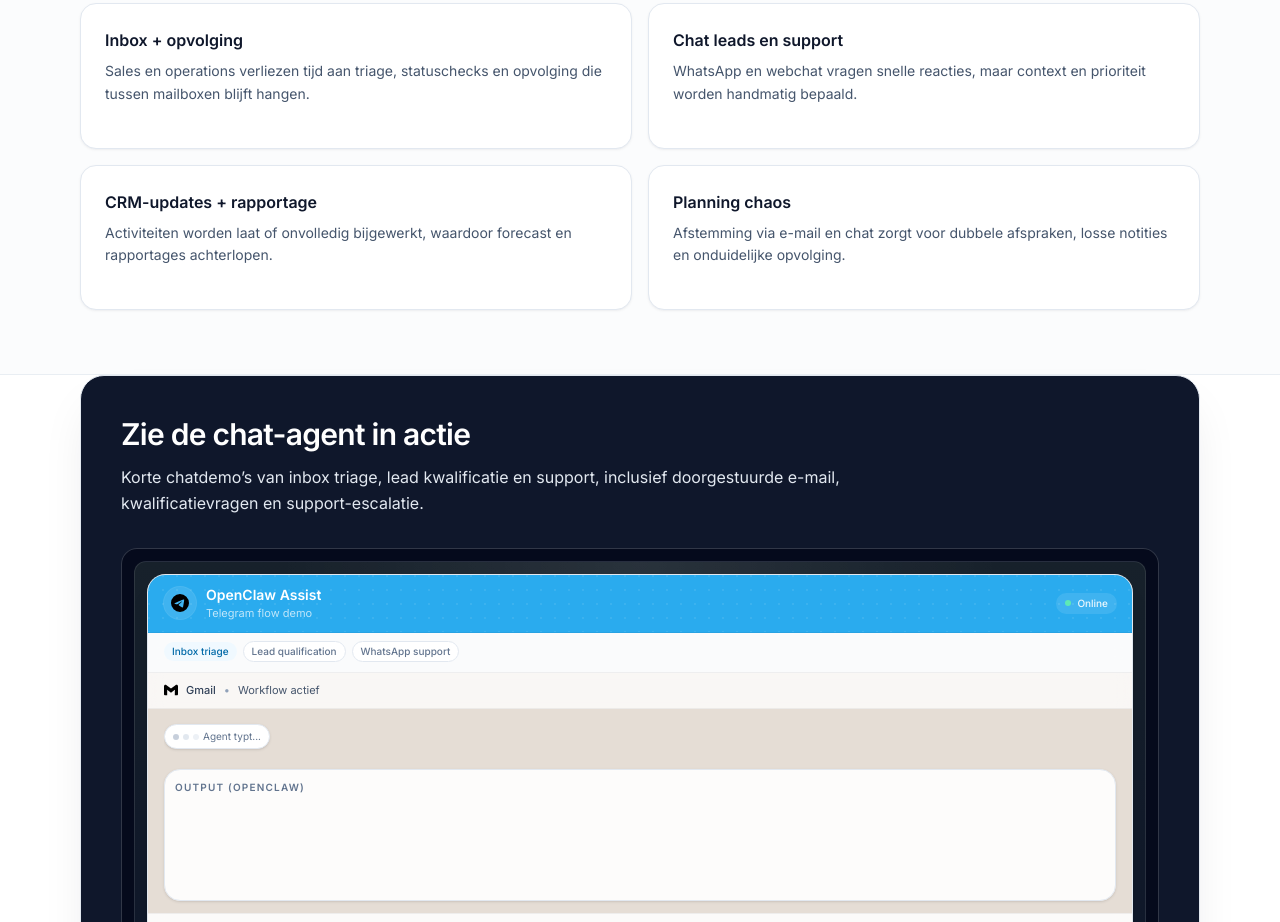
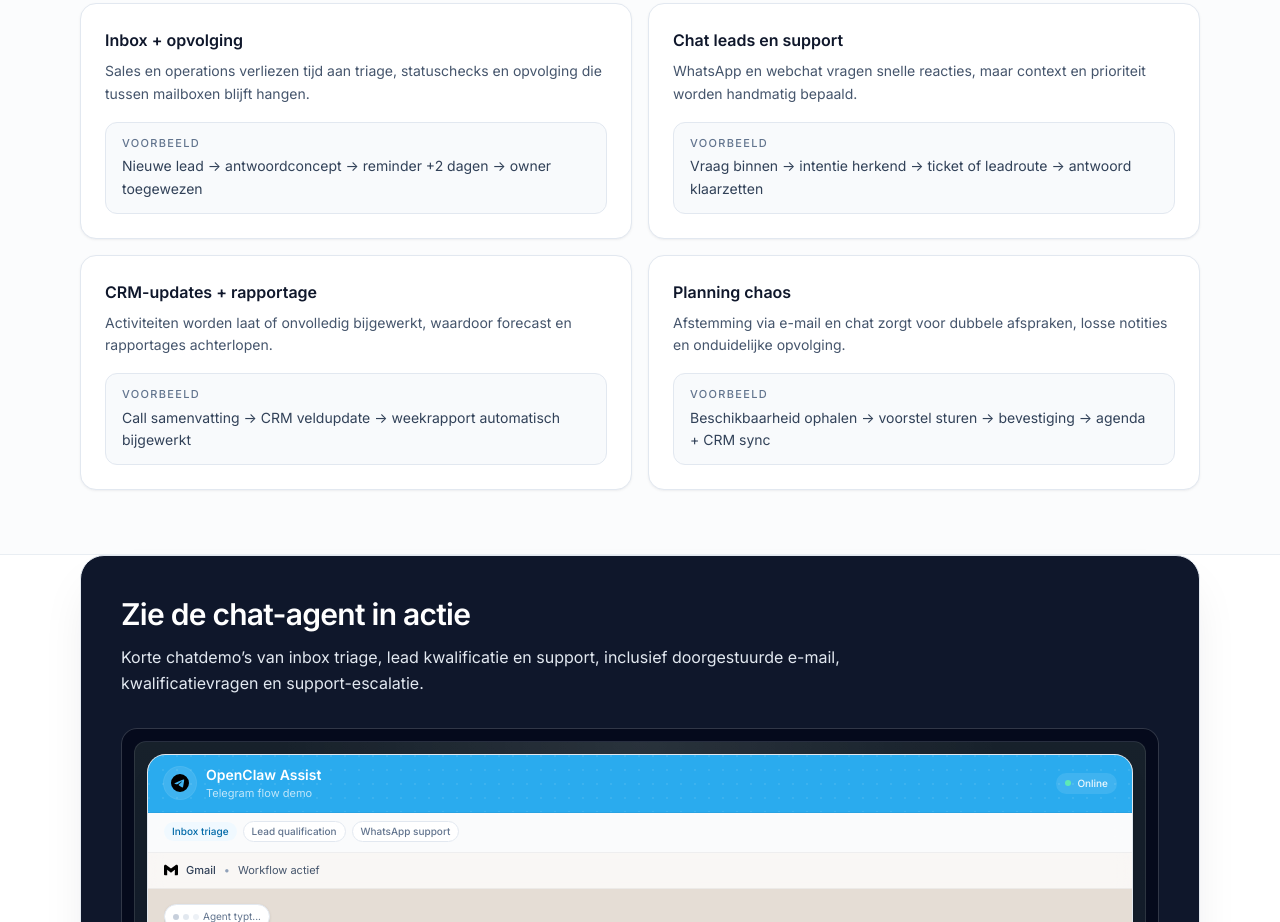
Before and after one commit to openclawbot69420-ux/youraiworker-site, a Next.js app: page / in a window 1280 px wide. Shown: the part 1160-2082 px from the top of the page. Built offline with nearby package versions, Linux system fonts and the light colour scheme.

Commit message:
ui: remove weird hover reveal in problem cards; show example consistently

```diff
--- a/src/app/page.tsx
+++ b/src/app/page.tsx
@@ -523,27 +523,14 @@ const HomePage: React.FC = () => {
                 <h3 className="text-base font-semibold text-slate-900">{title}</h3>
                 <p className="mt-2 text-sm leading-relaxed text-slate-600">{description}</p>
 
-                <div className="mt-4 md:hidden">
-                  <details className="rounded-xl border border-slate-200 bg-slate-50">
-                    <summary className="cursor-pointer list-none px-4 py-2.5 text-xs font-medium text-slate-600">
+                <div className="mt-4">
+                  <div className="rounded-xl border border-slate-200 bg-slate-50 px-4 py-3 motion-safe:animate-[fadeIn_240ms_ease-out]">
+                    <p className="text-[11px] font-medium uppercase tracking-[0.12em] text-slate-500">
                       Voorbeeld
-                    </summary>
-                    <div className="border-t border-slate-200 px-4 py-3">
-                      <p className="text-xs leading-relaxed text-slate-700">{snippet}</p>
-                    </div>
-                  </details>
-                </div>
-
-                <div className="mt-4 hidden md:block">
-                  <div className="max-h-0 overflow-hidden rounded-xl border border-transparent bg-transparent opacity-0 transition-all duration-200 group-hover:max-h-24 group-hover:border-slate-200 group-hover:bg-slate-50 group-hover:opacity-100 group-focus-within:max-h-24 group-focus-within:border-slate-200 group-focus-within:bg-slate-50 group-focus-within:opacity-100">
-                    <div className="px-4 py-3">
-                      <p className="text-[11px] font-medium uppercase tracking-[0.12em] text-slate-500">
-                        Voorbeeld
-                      </p>
-                      <p className="mt-1 text-xs leading-relaxed text-slate-700 sm:text-sm">
-                        {snippet}
-                      </p>
-                    </div>
+                    </p>
+                    <p className="mt-1 text-xs leading-relaxed text-slate-700 sm:text-sm">
+                      {snippet}
+                    </p>
                   </div>
                 </div>
               </div>
```
